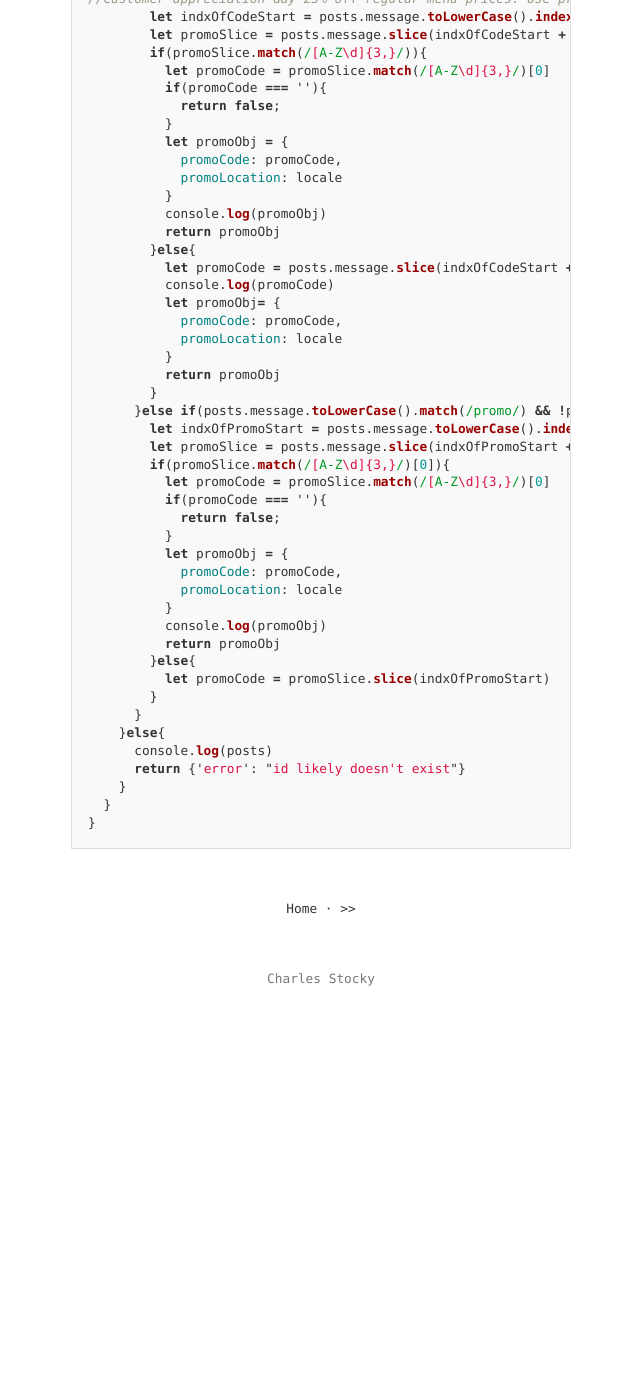
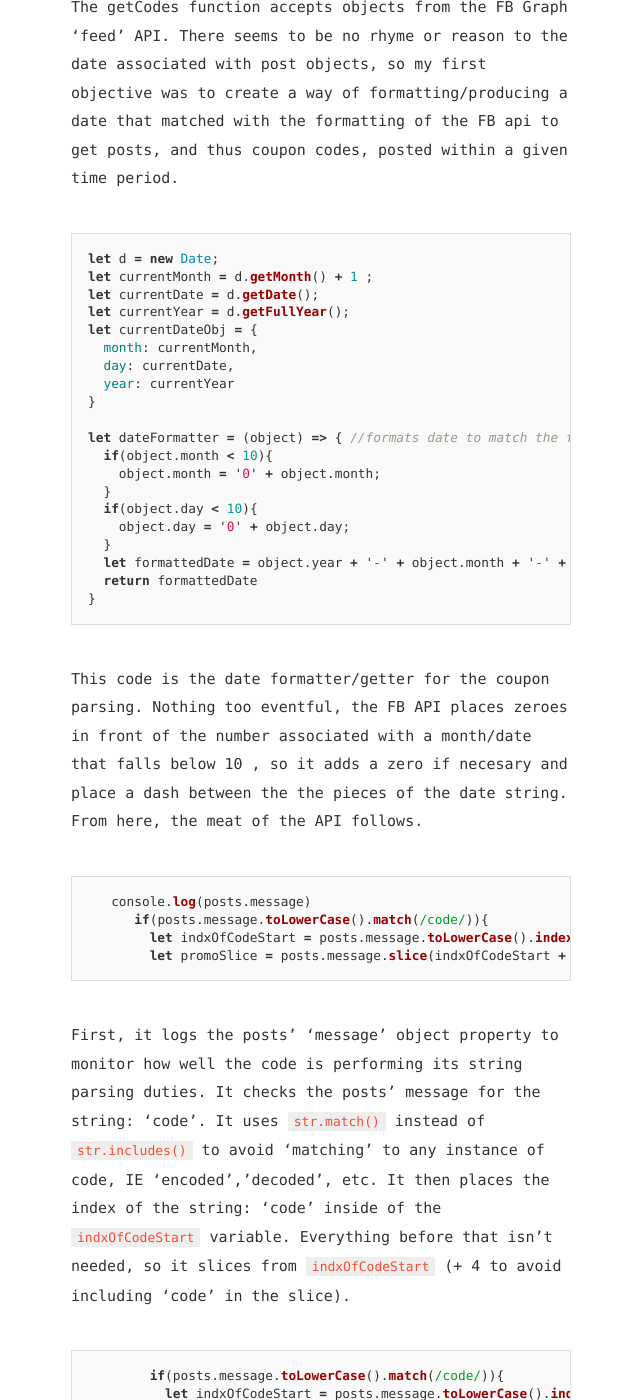
Before and after one commit to CharlesStocky/CharlesStocky.github.io, a Jekyll site: the page built from _posts/2017-10-20-Coupizza-Deep-Dive.md, in a window 1280 px wide and 1400 px high, scrolled down 669 px. Shown: the whole window, without its empty margins (319-959 px from the left). Built offline with Jekyll 4.4.1, drawn with Linux system fonts in a browser that asks for light colours; before the commit the page ends 1693 px from its top, so only the background shows below that; some of the changed text lies outside the part shown.

Commit message:
format test

````diff
--- a/_posts/2017-10-20-Coupizza-Deep-Dive.md
+++ b/_posts/2017-10-20-Coupizza-Deep-Dive.md
@@ -3,54 +3,55 @@ I've made this post to explain in detail how I went about coding the API for Cou
 ```javascript
 let getCodes = (posts, locale) =>{
   if(posts.created_time.includes(currentDateStr)){
-    if(posts.message){
-      console.log(posts.message)
+```
+The getCodes function accepts objects from the FB Graph 'feed' API. There seems to be no rhyme or reason to the date associated with post objects, so my first objective was to create a way of formatting/producing a date that matched with the formatting of the FB api to get posts, and thus coupon codes, posted within a given time period.
+
+```javascript
+let d = new Date;
+let currentMonth = d.getMonth() + 1 ;
+let currentDate = d.getDate();
+let currentYear = d.getFullYear();
+let currentDateObj = {
+  month: currentMonth,
+  day: currentDate,
+  year: currentYear
+}
+
+let dateFormatter = (object) => { //formats date to match the formatting of facebook dates
+  if(object.month < 10){
+    object.month = '0' + object.month;
+  }
+  if(object.day < 10){
+    object.day = '0' + object.day;
+  }
+  let formattedDate = object.year + '-' + object.month + '-' + object.day
+  return formattedDate
+}
+```
+This code is the date formatter/getter for the coupon parsing. Nothing too eventful, the FB API places zeroes in front of the number associated with a month/date that falls below 10 , so it adds a zero if necesary and place a dash between the the pieces of the date string. From here, the meat of the API follows.
+
+```javascript
+   console.log(posts.message)
       if(posts.message.toLowerCase().match(/code/)){
-//Customer appreciation day 25% off regular menu prices. Use promo code Wayne25
         let indxOfCodeStart = posts.message.toLowerCase().indexOf('code')
         let promoSlice = posts.message.slice(indxOfCodeStart + 4)
-        if(promoSlice.match(/[A-Z\d]{3,}/)){
-          let promoCode = promoSlice.match(/[A-Z\d]{3,}/)[0]
-          if(promoCode === ''){
-            return false;
-          }
-          let promoObj = {
-            promoCode: promoCode,
-            promoLocation: locale
-          }
-          console.log(promoObj)
-          return promoObj
-        }else{
-          let promoCode = posts.message.slice(indxOfCodeStart + 5) //if the code isn't capitalized, match whatever comes after the string "code"
-          console.log(promoCode)
-          let promoObj= {
-            promoCode: promoCode,
-            promoLocation: locale
-          }
-          return promoObj
-        }
-      }else if(posts.message.toLowerCase().match(/promo/) && !posts.message.toLowerCase().match(/code/)){ //for matches that only use 'promo'
-        let indxOfPromoStart = posts.message.toLowerCase().indexOf('promo')
-        let promoSlice = posts.message.slice(indxOfPromoStart + 5) //+5 to exclude 'promo' from the slice
-        if(promoSlice.match(/[A-Z\d]{3,}/)[0]){
-          let promoCode = promoSlice.match(/[A-Z\d]{3,}/)[0]
-          if(promoCode === ''){
-            return false;
-          }
-          let promoObj = {
-            promoCode: promoCode,
-            promoLocation: locale
-          }
-          console.log(promoObj)
-          return promoObj
-        }else{
-          let promoCode = promoSlice.slice(indxOfPromoStart)
-        }
-      }
-    }else{
-      console.log(posts)
-      return {'error': "id likely doesn't exist"}
-    }
-  }
-}
 ```
+First, it logs the posts' 'message' object property to monitor how well the code is performing its string parsing duties. It checks the posts' message for the string: 'code'. It uses ```str.match()``` instead of ```str.includes()``` to avoid 'matching' to any instance of code, IE 'encoded','decoded', etc. It then places the index of the string: 'code' inside of the ```indxOfCodeStart``` variable. Everything before that isn't needed, so it slices from ```indxOfCodeStart``` (+ 4 to avoid including 'code' in the slice).
+
+```javascript
+        if(posts.message.toLowerCase().match(/code/)){
+          let indxOfCodeStart = posts.message.toLowerCase().indexOf('code')
+          let promoSlice = posts.message.slice(indxOfCodeStart + 4)
+          if(promoSlice.match(/[A-Z\d]{3,}/)){
+            let promoCode = promoSlice.match(/[A-Z\d]{3,}/)[0]
+            if(promoCode === ''){
+              return false;
+            }
+            let promoObj = {
+              promoCode: promoCode,
+              promoLocation: locale
+            }
+            console.log(promoObj)
+            return promoObj
+
+```
````
